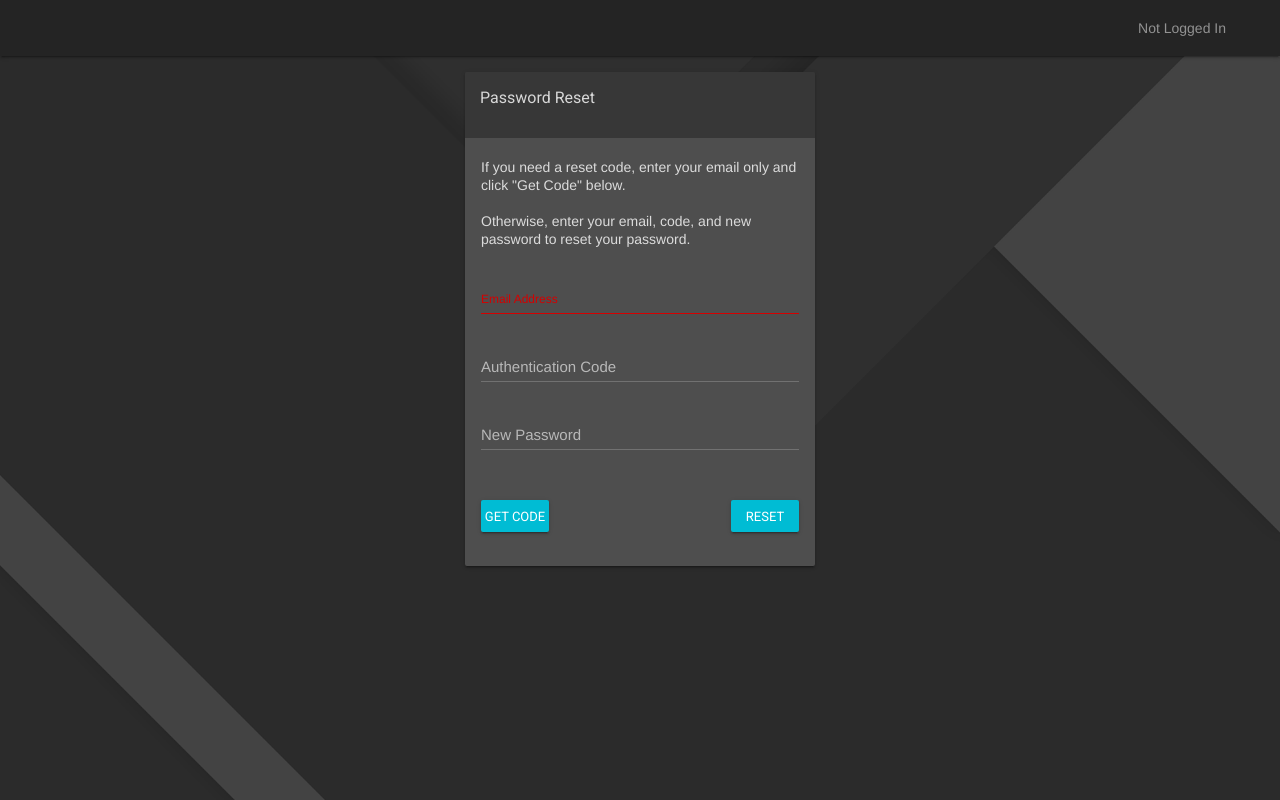
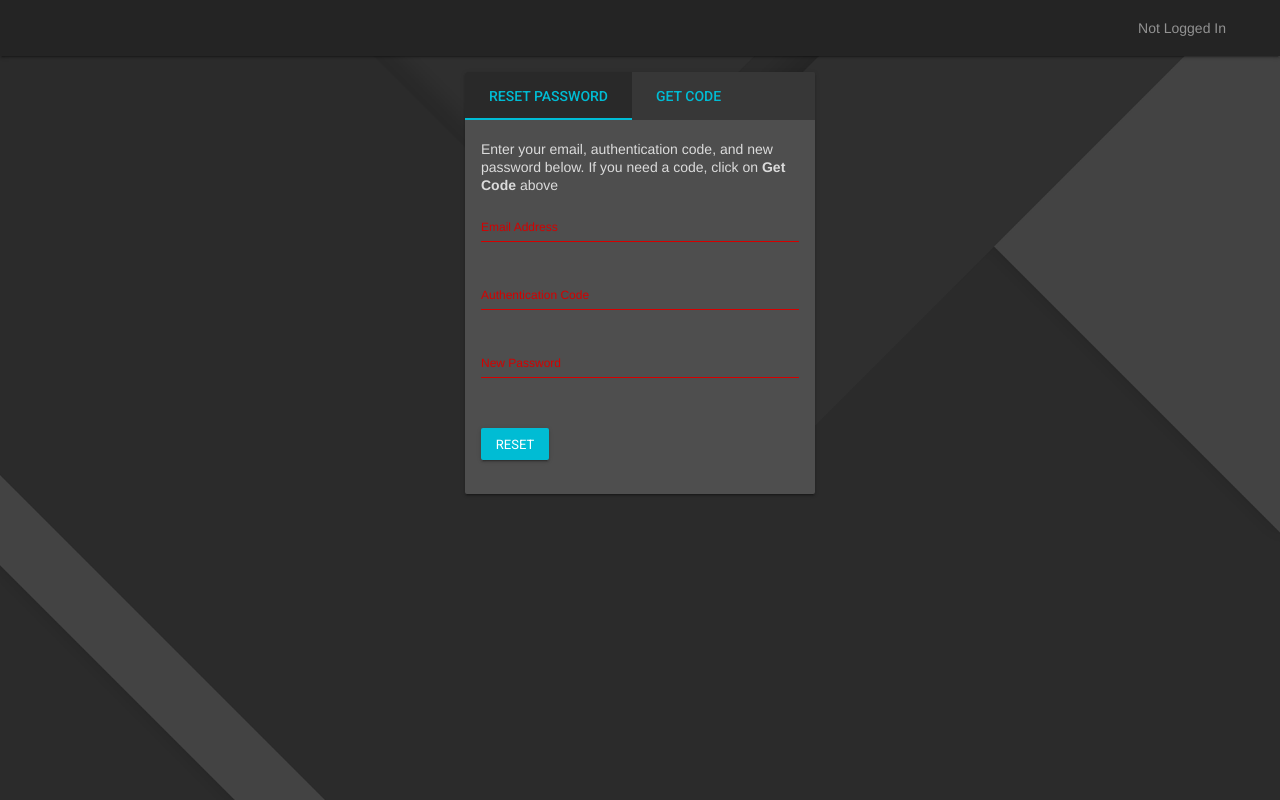
Before and after one commit to vrxyt/livsee, a PHP site: page /live/reset.php in a window 1280 px wide. Run offline with PHP 8.4, Linux system fonts and the light colour scheme; data that the repository does not hold is empty.

Commit message:
Cleaned up reset process a bit

```diff
--- a/lib/user.class.php
+++ b/lib/user.class.php
@@ -184,7 +184,6 @@ class user extends database {
 		$headers[] = "MIME-Version: 1.0";
 		$headers[] = "Content-Type: text/html; charset=UTF-8";
 		$headers[] = "From: DM Stream <noreply@rirnef.net>";
-		$headers[] = "Bcc: DM Stream Admin <fenrirthviti@gmail.com>";
 		$headers[] = "Reply-To: issues@rirnef.net";
 		$headers[] = 'X-Mailer: PHP/' . phpversion();
 		mail($email, $subject, $message, implode("\r\n", $headers));
--- a/reset.php
+++ b/reset.php
@@ -45,8 +45,11 @@ if ($submitted === 'getCode') {
 	$user = new user();
 	$email = filter_input(INPUT_POST, 'email', FILTER_VALIDATE_EMAIL);
 	$getcode = $user->resetCode($email, $furl);
-	if ($getcode === true) { $status = 'Code sent! Check your email.';
-	} else { $status = $getcode; }
+	if ($getcode === true) {
+		$status = 'Code sent! Check your email.';
+	} else {
+		$status = $getcode;
+	}
 }
 ?>
 <html lang="en">
@@ -102,13 +105,21 @@ if ($submitted === 'getCode') {
 
 			<main class="mdl-layout__content mdl-color--grey-100">
 				<div class="mdl-tabs mdl-js-tabs mdl-js-ripple-effect">
-					<div class="mdl-card mdl-shadow--2dp employer-form">
-						<div class="mdl-card__title">
-							<span>Password Reset</span>
+					<div class="mdl-card mdl-shadow--2dp employer-form" action="">
+						<div class="mdl-card__title-login">
+
+							<div class="mdl-tabs__tab-bar-login">
+								<a href="#reset" class="mdl-tabs__tab is-active">Reset Password</a>
+								<a href="#code" class="mdl-tabs__tab">Get Code</a>
 							</div>
 
+						</div>
+
+
+
+						<div class="mdl-tabs__panel is-active" id="reset">
 							<div class="mdl-card__supporting-text">
-							<span>If you need a reset code, enter your email only and click "Get Code" below.<br /><br />Otherwise, enter your email, code, and new password to reset your password.</span><br /><br />
+								<span>Enter your email, authentication code, and new password below. If you need a code, click on <b>Get Code</b> above</span>
 								<form action="" method="POST" class="form" id="resetForm">
 									<div class="form__article">
 										<div class="mdl-grid">
@@ -120,23 +131,22 @@ if ($submitted === 'getCode') {
 
 										<div class="mdl-grid">
 											<div class="mdl-cell mdl-cell--12-col mdl-textfield mdl-js-textfield mdl-textfield--floating-label">
-											<input class="mdl-textfield__input" type="text" name="authCode" id="authCode"/>
+												<input class="mdl-textfield__input" type="text" name="authCode" id="authCode" required/>
 												<label class="mdl-textfield__label" for="authCode">Authentication Code</label>
 											</div>
 										</div>
 
 										<div class="mdl-grid">
 											<div class="mdl-cell mdl-cell--12-col mdl-textfield mdl-js-textfield mdl-textfield--floating-label">
-											<input class="mdl-textfield__input" type="password" name="password" id="Password"/>
+												<input class="mdl-textfield__input" type="password" name="password" id="Password" required/>
 												<label class="mdl-textfield__label" for="Password">New Password</label>
 											</div>
 										</div>
 
 
+
+
 										<div class="form__action">
-										<button type="submit" name="Submitted" value="getCode" form="resetForm" class="mdl-button mdl-js-button mdl-button--raised mdl-js-ripple-effect mdl-button--colored">
-											Get Code
-										</button>
 											<button type="submit" name="Submitted" value="Reset" form="resetForm" class="mdl-button mdl-js-button mdl-button--raised mdl-js-ripple-effect mdl-button--colored">
 												Reset
 											</button>
@@ -154,6 +164,38 @@ if ($submitted === 'getCode') {
 								</form>
 							</div>
 						</div>
+
+						<div class="mdl-tabs__panel" id="code">
+							<div class="mdl-card__supporting-text">
+								<span>Enter your email address and click Get Code to be sent a password reset code.</span>
+								<form action="" method="POST" class="form" id="codeForm">
+									<div class="form__article">
+										<div class="mdl-grid">
+											<div class="mdl-cell mdl-cell--12-col mdl-textfield mdl-js-textfield mdl-textfield--floating-label">
+												<input class="mdl-textfield__input" type="email" name="email" id="emailAddress" required/>
+												<label class="mdl-textfield__label" for="emailAddress">Email Address</label>
+											</div>
+										</div>
+										<div class="form__action">
+											<button type="submit" name="Submitted" value="getCode" form="codeForm" class="mdl-button mdl-js-button mdl-button--raised mdl-js-ripple-effect mdl-button--colored">
+												Get Code
+											</button>
+										</div>
+										<div class="mdl-grid">
+											<div class="mdl-cell mdl-cell--12-col mdl-typography--text-center">
+												<?php
+												if (!empty($status)) {
+													echo '<br />' . $status;
+												}
+												?>
+											</div>
+										</div>
+
+									</div>
+								</form>
+							</div>
+						</div>
+					</div>
 				</div>
 			</main>
 		</div>
```
Lines whose indentation alone changed are shown as unchanged.
